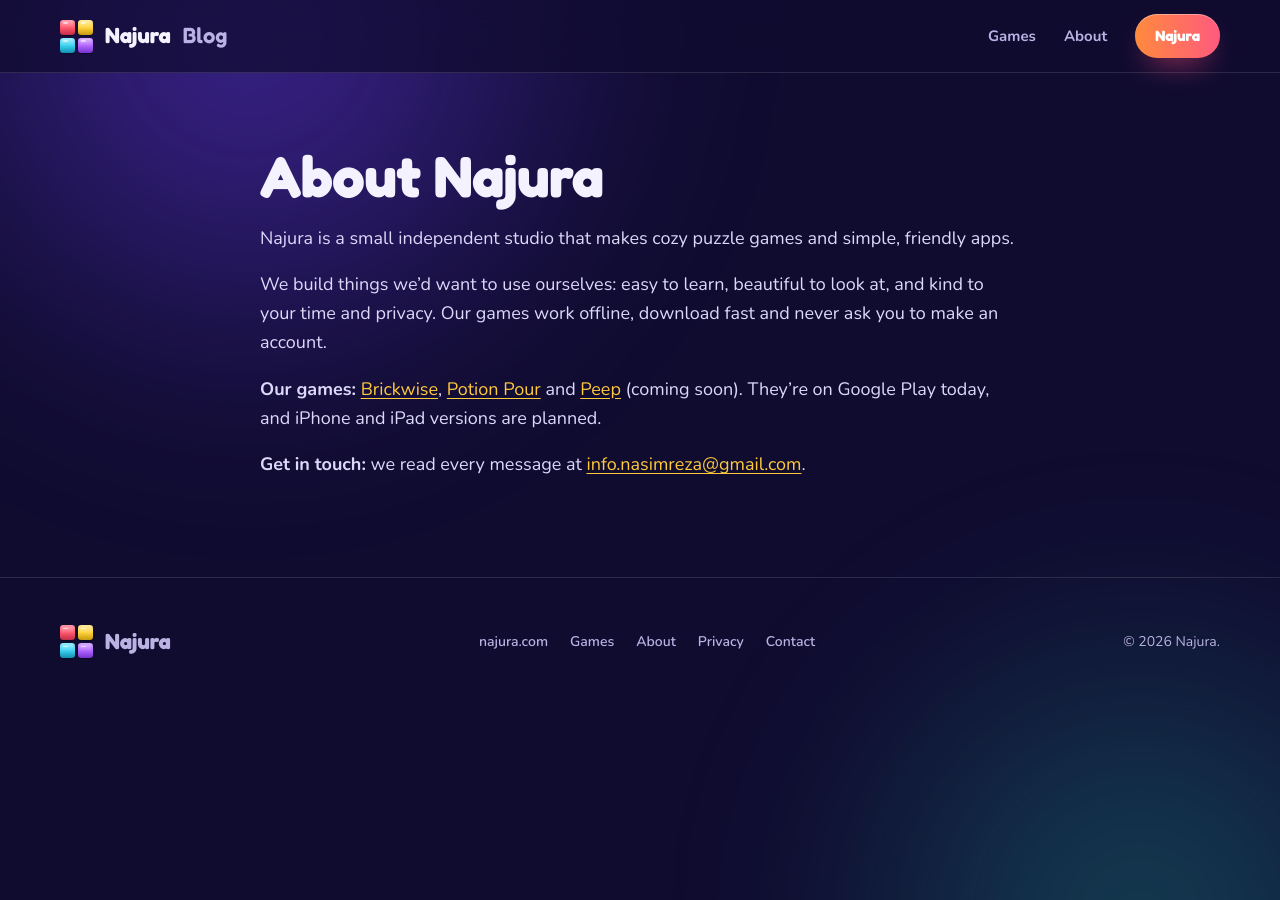
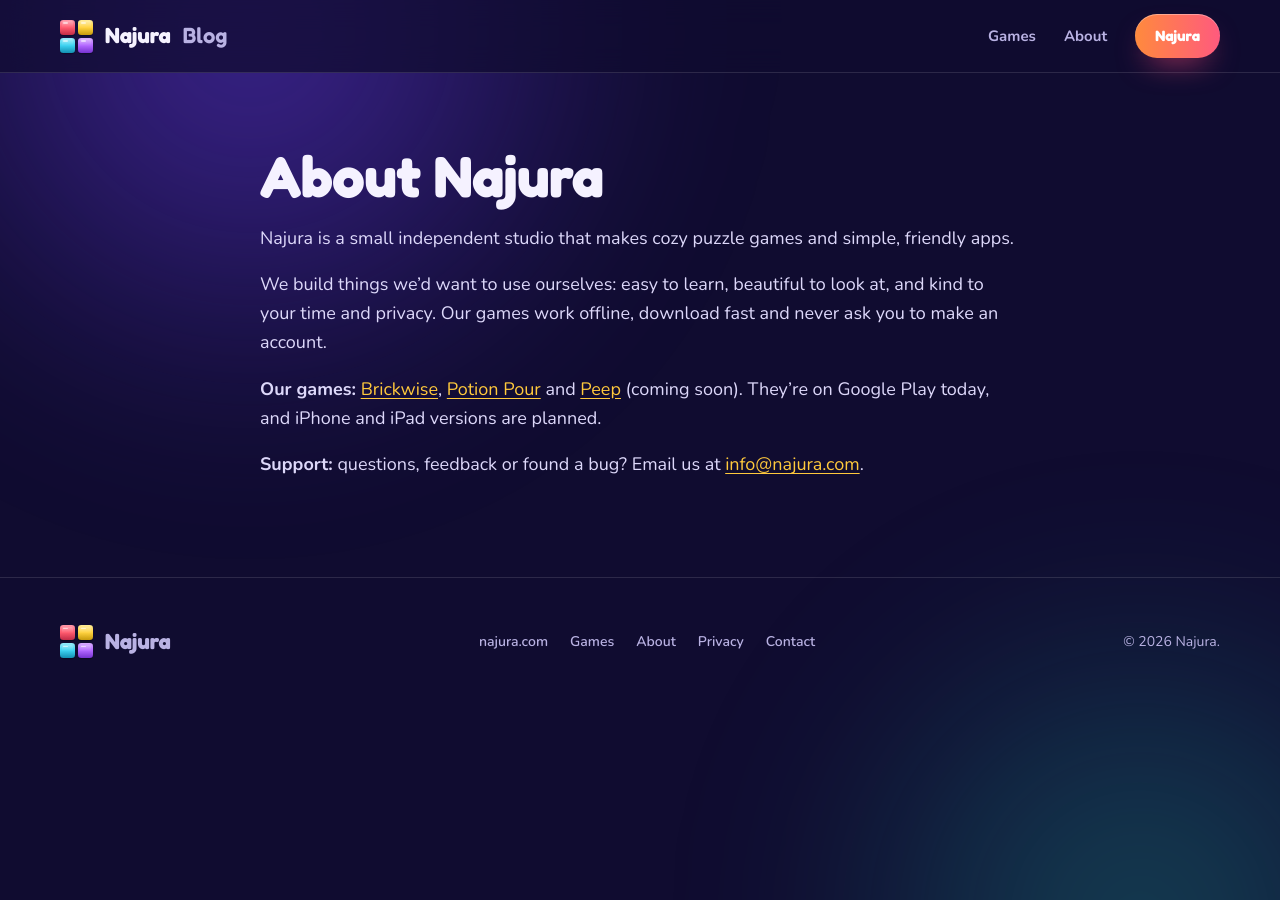
Before and after one commit to withnasim/blog, a Jekyll site: the page built from about.md, in a window 1280 px wide. Built offline with Jekyll 4.4.1, drawn with Linux system fonts in a browser that asks for light colours.

Commit message:
Add files via upload

```diff
--- a/about.md
+++ b/about.md
@@ -12,5 +12,5 @@ We build things we'd want to use ourselves: easy to learn, beautiful to look at,
 
 **Our games:** [Brickwise](https://games.najura.com/#brickwise), [Potion Pour](https://games.najura.com/#potionpour) and [Peep](https://games.najura.com/#peep) (coming soon). They're on Google Play today, and iPhone and iPad versions are planned.
 
-**Get in touch:** we read every message at [info.nasimreza@gmail.com](mailto:info.nasimreza@gmail.com).
+**Support:** questions, feedback or found a bug? Email us at [info@najura.com](mailto:info@najura.com).
 </div>
```
Also changed, not shown: privacy.md (+1 -1 lines).
